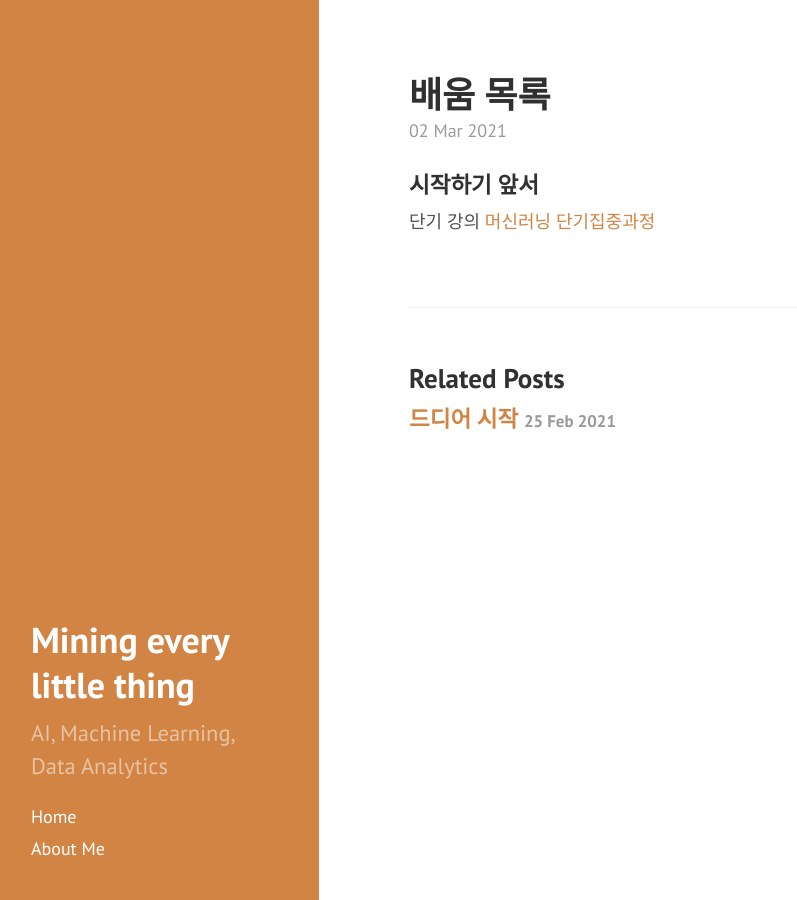
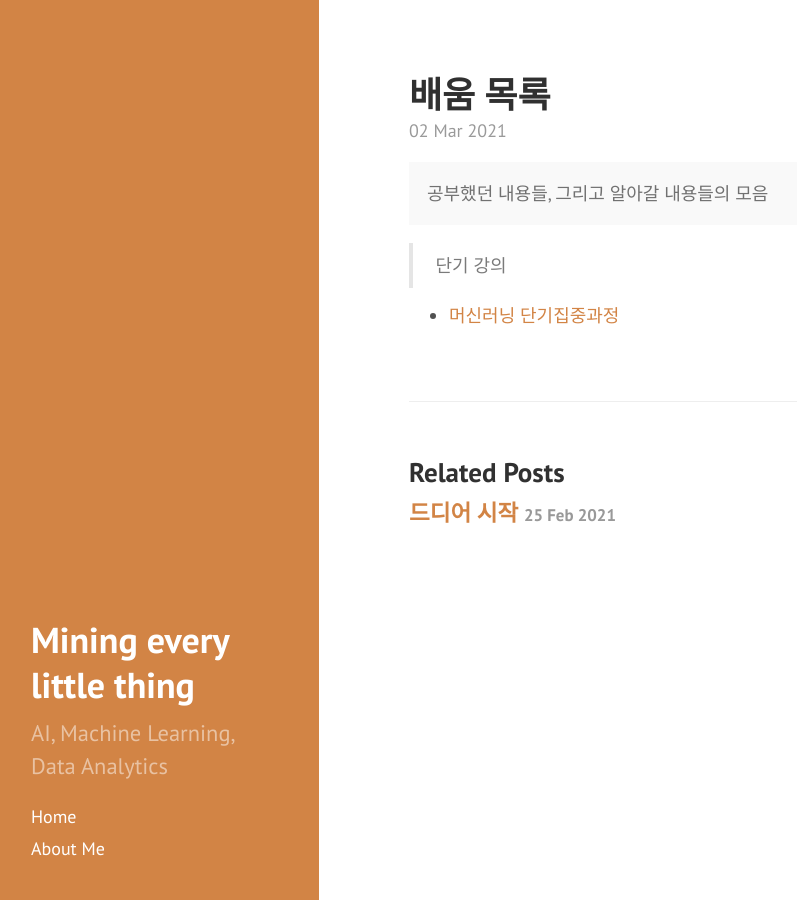
Before and after one commit to jisoo920/jisoo.github.io, a Jekyll site: the page built from _posts/2021-03-02-배움 목록.md, in a window 1280 px wide. Shown: the whole page, without its empty margins (5-802 px from the left). Built offline with Jekyll 4.4.1, drawn with Linux system fonts in a browser that asks for light colours.

Commit message:
post_modify

```diff
--- a/_posts/2021-03-02-배움 목록.md
+++ b/_posts/2021-03-02-배움 목록.md
@@ -3,7 +3,10 @@ layout: post
 title: 배움 목록
 ---
 
-### 시작하기 앞서
+<div class="message">
+  공부했던 내용들, 그리고 알아갈 내용들의 모음
+</div>
 
-단기 강의
-[머신러닝 단기집중과정](https://developers.google.com/machine-learning/crash-course/?hl=ko)
+> 단기 강의
+
+- [머신러닝 단기집중과정](https://developers.google.com/machine-learning/crash-course/?hl=ko)
```
